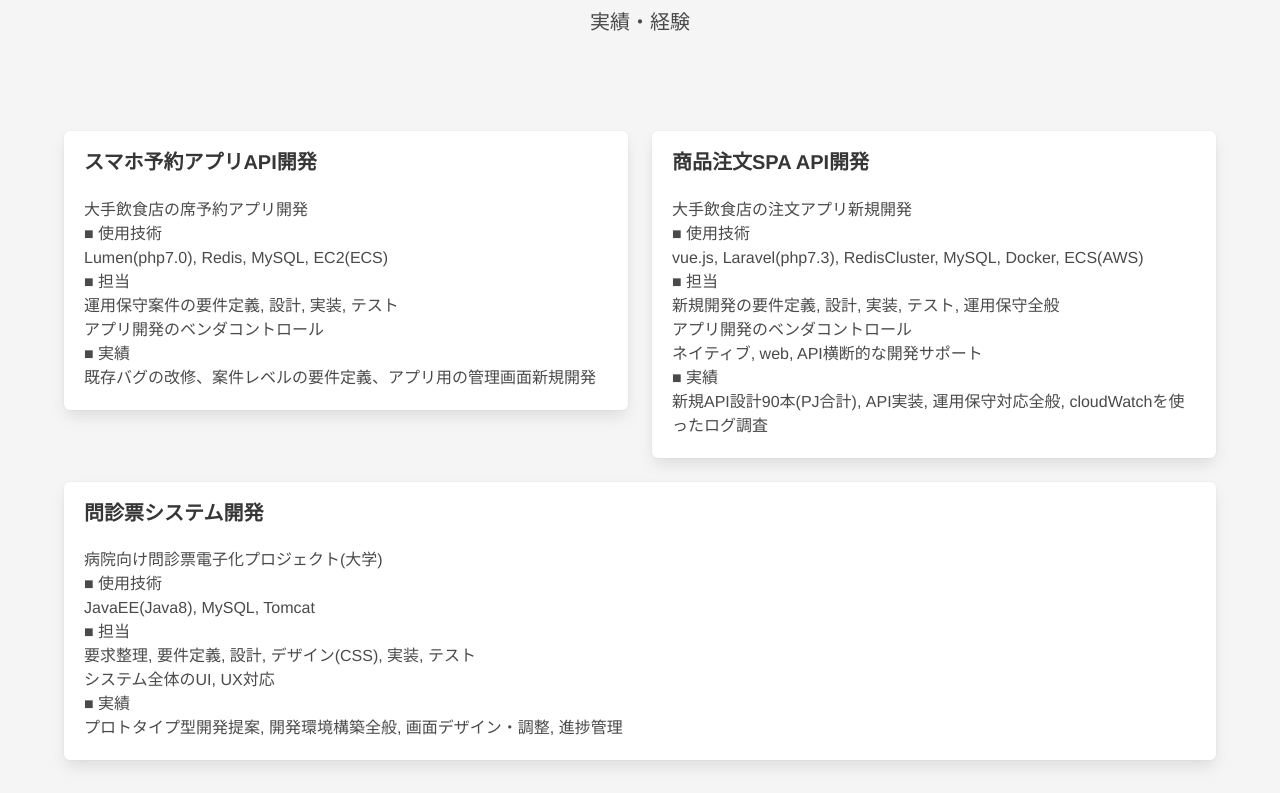
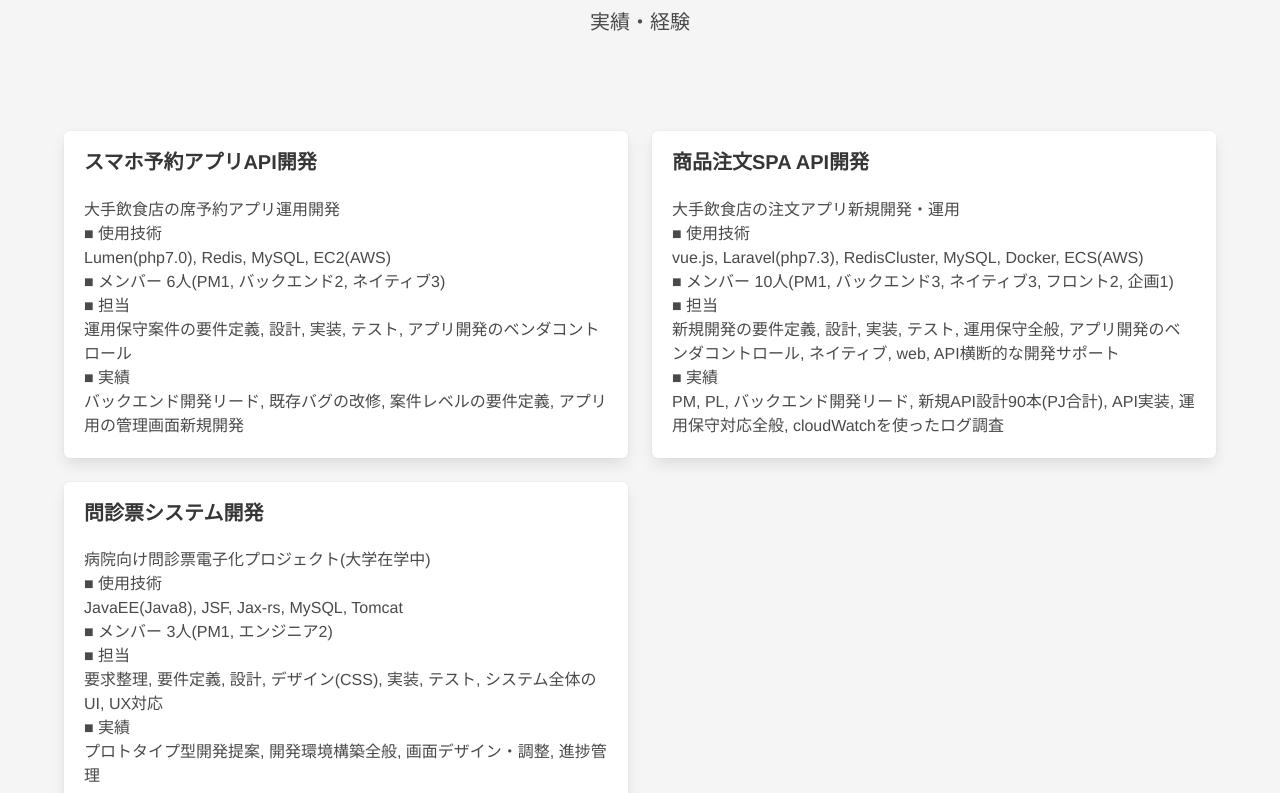
Before and after one commit to lmimsra/Profile, a Vue app: page / in a window 1280 px wide. Shown: the part 1707-2500 px from the top of the page. Built offline with nearby package versions, Linux system fonts and the light colour scheme.

Commit message:
実績のページを切り出したコンポーネントに置き換え

```diff
--- a/src/components/Resume.vue
+++ b/src/components/Resume.vue
@@ -1,5 +1,4 @@
 <template>
-  <div>
   <div class="column is-half">
     <div class="box">
       <div class="content">
@@ -7,11 +6,12 @@
         {{ about }}<br />
         ■ 使用技術<br />
         {{ technology }}<br />
+        ■ メンバー
+        {{ members }}<br />
         ■ 担当<br />
         {{ role }}<br />
         ■ 実績<br />
         {{ performance }}
-        </div>
       </div>
     </div>
   </div>
@@ -25,7 +25,8 @@ export default {
     about: String,
     technology: String,
     role: String,
-    performance: String
+    performance: String,
+    members: String
   }
 }
 </script>
--- a/src/views/Top.vue
+++ b/src/views/Top.vue
@@ -136,59 +136,17 @@
       <!--        <span>Download My Resume</span>-->
       <!--      </a>-->
       <div class="container">
-        <div class="columns">
-          <div class="column">
-            <div class="box">
-              <div class="content">
-                <h4 class="title is-5">スマホ予約アプリAPI開発</h4>
-                大手飲食店の席予約アプリ開発<br />
-                ■ 使用技術<br />
-                Lumen(php7.0), Redis, MySQL, EC2(ECS)<br />
-                ■ 担当<br />
-                運用保守案件の要件定義, 設計, 実装, テスト<br />
-                アプリ開発のベンダコントロール<br />
-                ■ 実績<br />
-                既存バグの改修、案件レベルの要件定義、アプリ用の管理画面新規開発
-              </div>
-            </div>
-          </div>
-          <div class="column">
-            <div class="box">
-              <div class="content">
-                <h4 class="title is-5">商品注文SPA API開発</h4>
-                大手飲食店の注文アプリ新規開発<br />
-                ■ 使用技術<br />
-                vue.js, Laravel(php7.3), RedisCluster, MySQL, Docker,
-                ECS(AWS)<br />
-                ■ 担当<br />
-                新規開発の要件定義, 設計, 実装, テスト, 運用保守全般<br />
-                アプリ開発のベンダコントロール<br />
-                ネイティブ, web, API横断的な開発サポート<br />
-                ■ 実績<br />
-                新規API設計90本(PJ合計), API実装, 運用保守対応全般,
-                cloudWatchを使ったログ調査
-              </div>
-            </div>
-          </div>
-        </div>
-
-        <div class="columns">
-          <div class="column">
-            <div class="box">
-              <div class="content">
-                <h4 class="title is-5">問診票システム開発</h4>
-                病院向け問診票電子化プロジェクト(大学)<br />
-                ■ 使用技術<br />
-                JavaEE(Java8), MySQL, Tomcat<br />
-                ■ 担当<br />
-                要求整理, 要件定義, 設計, デザイン(CSS), 実装, テスト <br />
-                システム全体のUI, UX対応<br />
-                ■ 実績<br />
-                プロトタイプ型開発提案, 開発環境構築全般, 画面デザイン・調整,
-                進捗管理
-              </div>
-            </div>
-          </div>
+        <div class="columns is-multiline">
+          <Resume
+            v-for="(resume, index) in resumes"
+            v-bind:key="index"
+            v-bind:title="resume.title"
+            v-bind:about="resume.about"
+            v-bind:technology="resume.technology"
+            v-bind:role="resume.role"
+            v-bind:performance="resume.performance"
+            v-bind:members="resume.members"
+          />
         </div>
       </div>
     </section>
@@ -364,6 +322,7 @@ import Footer from '@/components/Footer'
 import SkillBar from '@/components/SkillBar'
 import PortfolioCard from '@/components/PortfolioCard'
 import { Timeline } from 'vue-tweet-embed'
+import Resume from '@/components/Resume'
 export default {
   name: 'Top',
   data() {
@@ -452,7 +411,42 @@ export default {
         }
       ],
       tweetId: 'lmimsra_dev',
-      tweetHeight: '800'
+      tweetHeight: '800',
+      resumes: [
+        {
+          title: 'スマホ予約アプリAPI開発',
+          about: '大手飲食店の席予約アプリ運用開発',
+          technology: 'Lumen(php7.0), Redis, MySQL, EC2(AWS)',
+          role:
+            '運用保守案件の要件定義, 設計, 実装, テスト, アプリ開発のベンダコントロール',
+          performance:
+            'バックエンド開発リード, 既存バグの改修, 案件レベルの要件定義, アプリ用の管理画面新規開発',
+          members: '6人(PM1, バックエンド2, ネイティブ3)'
+        },
+        {
+          title: '商品注文SPA API開発',
+          about: '大手飲食店の注文アプリ新規開発・運用',
+          technology:
+            'vue.js, Laravel(php7.3), RedisCluster, MySQL, Docker, ECS(AWS)',
+          role:
+            '新規開発の要件定義, 設計, 実装, テスト, 運用保守全般, ' +
+            'アプリ開発のベンダコントロール, ネイティブ, web, API横断的な開発サポート',
+          performance:
+            'PM, PL, バックエンド開発リード, 新規API設計90本(PJ合計), API実装, 運用保守対応全般, cloudWatchを使ったログ調査',
+          members: '10人(PM1, バックエンド3, ネイティブ3, フロント2, 企画1)'
+        },
+        {
+          title: '問診票システム開発',
+          about: '病院向け問診票電子化プロジェクト(大学在学中)',
+          technology: 'JavaEE(Java8), JSF, Jax-rs, MySQL, Tomcat',
+          role:
+            '要求整理, 要件定義, 設計, デザイン(CSS), 実装, ' +
+            'テスト, システム全体のUI, UX対応',
+          performance:
+            'プロトタイプ型開発提案, 開発環境構築全般, 画面デザイン・調整, 進捗管理',
+          members: '3人(PM1, エンジニア2)'
+        }
+      ]
     }
   },
   components: {
@@ -460,7 +454,8 @@ export default {
     Footer,
     SkillBar,
     PortfolioCard,
-    Timeline
+    Timeline,
+    Resume
   }
 }
 </script>
```
Lines whose indentation alone changed are shown as unchanged.
